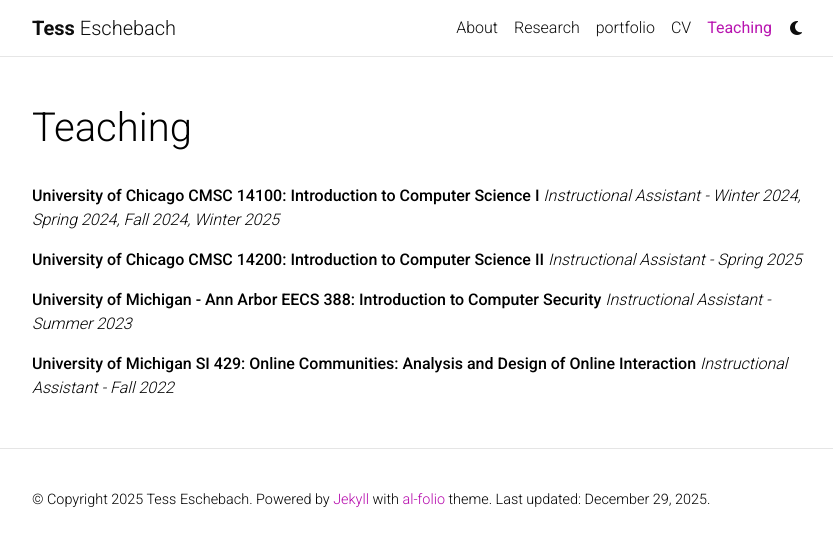
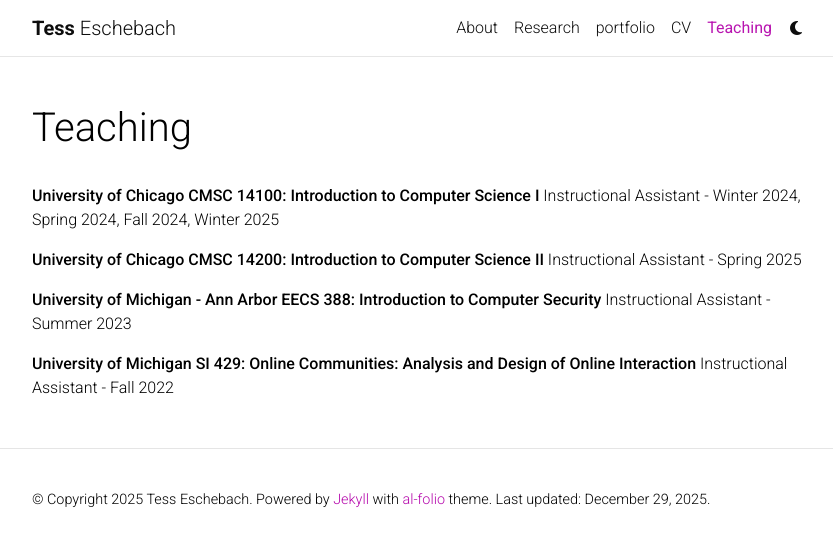
Before and after one commit to tess-e/tess-e.github.io, a Jekyll site: the page built from _pages/teaching.md, in a window 1280 px wide. Shown: the top 546 px of the page, without its empty margins (223-1056 px from the left). Built offline with Jekyll 4.4.1, drawn with Linux system fonts in a browser that asks for light colours; comment, search, counter and statistics services are not loaded; a style sheet for code colours, icons or effects is not loaded.

Commit message:
more updates

```diff
--- a/_bibliography/papers.bib
+++ b/_bibliography/papers.bib
@@ -21,7 +21,7 @@
 }
 
 @misc{flood,
-author = {Eschebach, T., Schmidt, J., Kerkez, B.},
+author = {Eschebach, Tess and Schmidt, J. and Kerkez, B.},
 title = {Preventing Flooding Through Data Visualization},
 publisher = {University of Michigan},
 journal = {Data for Public Good Symposium 6},
--- a/_pages/teaching.md
+++ b/_pages/teaching.md
@@ -6,10 +6,10 @@
 nav: true
 nav_order: 5
 ---
-**University of Chicago CMSC 14100: Introduction to Computer Science I** <i> Instructional Assistant <i> - Winter 2024, Spring 2024, Fall 2024, Winter 2025
+**University of Chicago CMSC 14100: Introduction to Computer Science I** Instructional Assistant - Winter 2024, Spring 2024, Fall 2024, Winter 2025
 
-**University of Chicago CMSC 14200: Introduction to Computer Science II**  <i> Instructional Assistant <i> - Spring 2025
+**University of Chicago CMSC 14200: Introduction to Computer Science II** Instructional Assistant - Spring 2025
 
-**University of Michigan - Ann Arbor EECS 388: Introduction to Computer Security** <i> Instructional Assistant <i> - Summer 2023
+**University of Michigan - Ann Arbor EECS 388: Introduction to Computer Security** Instructional Assistant - Summer 2023
 
-**University of Michigan SI 429: Online Communities: Analysis and Design of Online Interaction** <i> Instructional Assistant <i> - Fall 2022
+**University of Michigan SI 429: Online Communities: Analysis and Design of Online Interaction** Instructional Assistant - Fall 2022
```
Also changed, not shown: assets/json/resume.json (added, +46 -0 lines).
